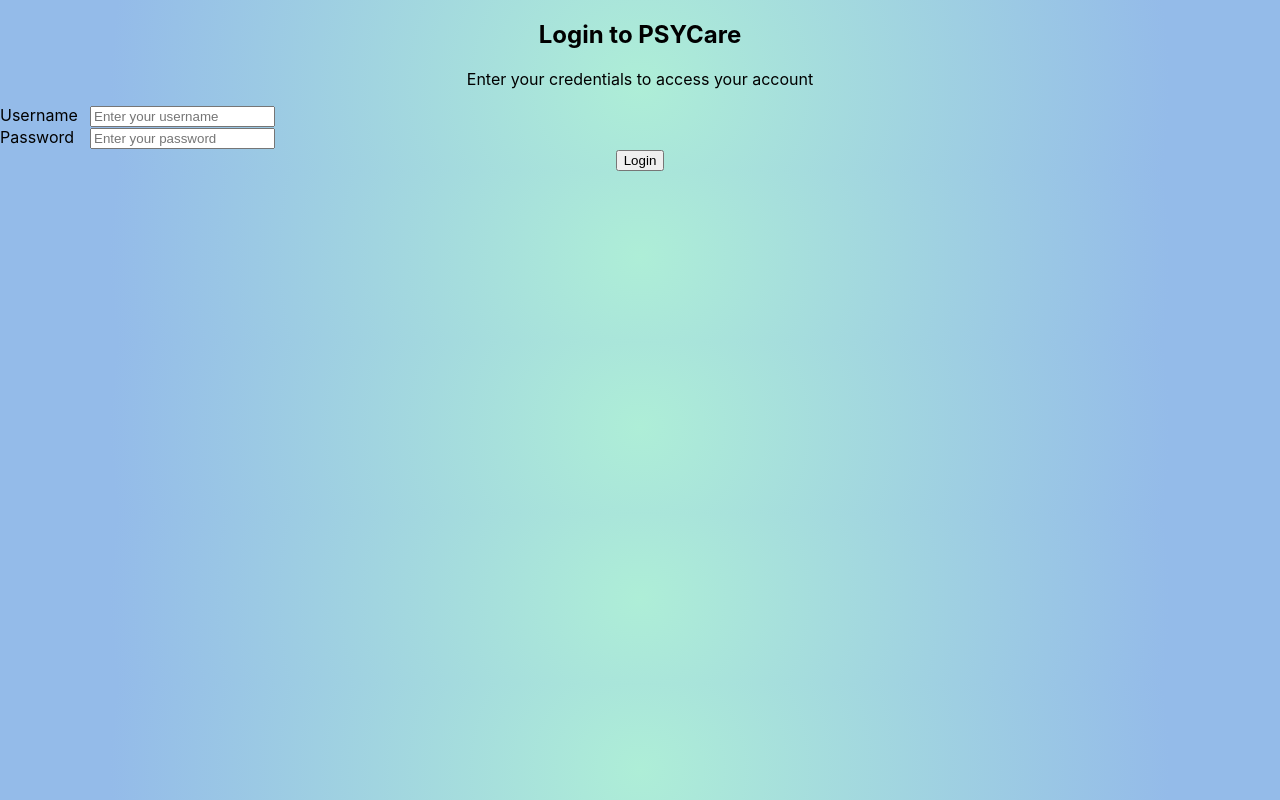
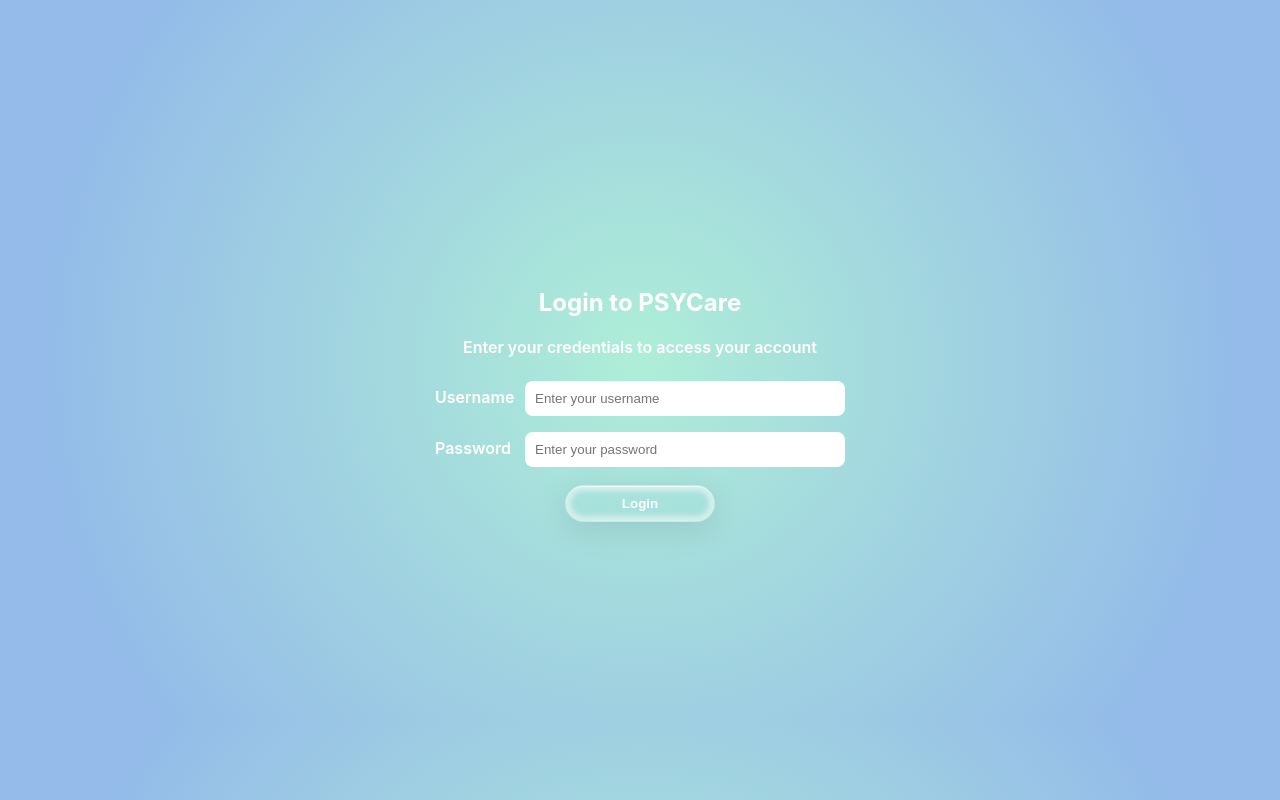
Before and after one commit to andraalexe11/PSYCare-FE, a React (Create React App) app: page /login in a window 1280 px wide. Built offline with nearby package versions, Linux system fonts and the light colour scheme.

Commit message:
Login design

```diff
--- a/src/App.css
+++ b/src/App.css
@@ -221,6 +221,41 @@
   cursor: pointer;
   text-decoration: underline;
 
+}
+
+/* Login Page Styles */
+.login-container {
+  display: flex;
+  flex-direction: column;
+  align-items: center;
+  justify-content: center;
+  color: white;
+  font-weight: 600;
+  margin-left: 20px;
+  margin-right: 20px;
+  height: 80vh;
+  margin-top: 10vh;
+}
+
+.login-form{
+  display: flex;
+  flex: 0 1 500px;
+  flex-direction: column;
+}
+
+.login-form input {
+  width: 300px;
+  padding: 10px;
+  margin: 8px 0;
+  border: none;
+  border-radius: 8px;
+}
+
+.login-btn{
+  margin: 10px;
+  padding: 10px 20px;
+  font-weight: 600;
+  width: 150px;
 }
 
 /* Dashboard Styles */
--- a/src/pages/Login.jsx
+++ b/src/pages/Login.jsx
@@ -87,14 +87,15 @@
               disabled={isLoading}
             />
           </div>
-
+          <div className="form-buttons">
             <button
               type="submit"
-            className="login-btn"
+              className="login-btn glass-btn"
               disabled={isLoading}
             >
               {isLoading ? 'Logging in...' : 'Login'}
             </button>
+          </div>
         </form>
 
       </div>
--- a/src/pages/PsychDashboard.jsx
+++ b/src/pages/PsychDashboard.jsx
@@ -19,7 +19,7 @@
   const [selectedPatients, setSelectedPatients] = useState(null);
   const [loadingSelectedPatients, setLoadingSelectedPatients] = useState(false);
   const [showBookingModal, setShowBookingModal] = useState(false);
-  const { showBreak, countdown } = useBreakReminder(1);
+  const { showBreak, countdown } = useBreakReminder(3);
   const [bookingData, setBookingData] = useState({
     id: '',
     date: '',
```
Lines whose indentation alone changed are shown as unchanged.
